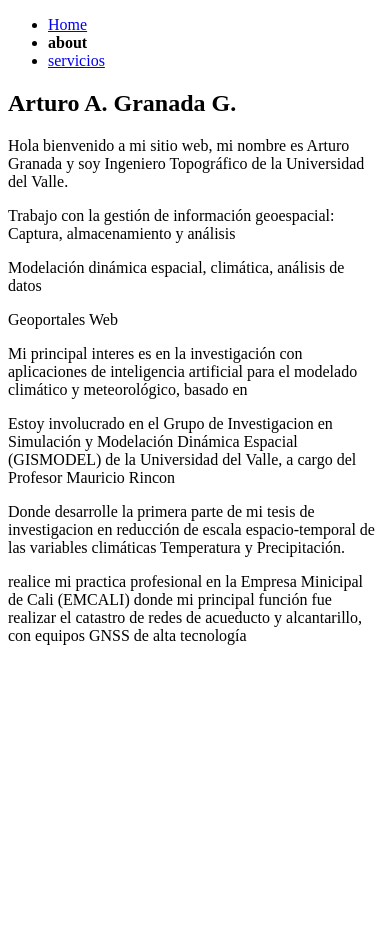
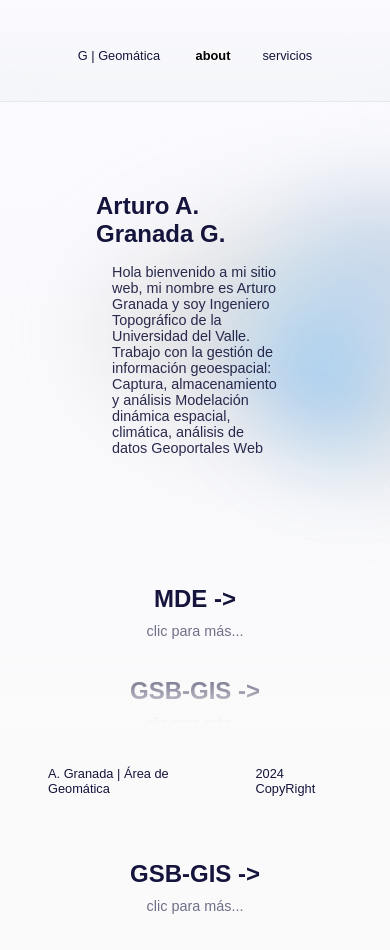
Before and after one commit to alexigranada/webpersonal, a React (Vite) app: page /about in a window 390 px wide. Shown: the top 950 px of the page. Before the commit the page ends 844 px from the top, so only its background shows below. Built offline with nearby package versions, Linux system fonts and the light colour scheme.

Commit message:
VersionSimple

```diff
--- a/src/App.css
+++ b/src/App.css
@@ -1,8 +1,262 @@
+.main {
+  display: flex;
+  flex-direction: column;
+  justify-content: space-between;
+  align-items: center;
+  padding: 4rem 6rem;
+  min-height: 100vh;
+}
 
+.description {
+  display: inherit;
+  justify-content: inherit;
+  align-items: inherit;
+  font-size: small;
+  max-width: var(--max-width);
+  width: 100%;
+  z-index: 2;
+  font-family: var(--font-century);
+}
 
+.description a {
+  display: flex;
+  justify-content: center;
+  align-items: center;
+  gap: 0.5rem;
 
+}
 
+.description p {
+  display: flex;
+  position: relative;
+  margin: 0;
+  padding: 1rem;
+  background-color: rgba(var(--callout-rgb), 0.05);
+  /*border: 1px solid rgba(var(--callout-border-rgb), 0.3);*/
+  border-radius: var(--border-radius);
+}
 
+.description p a {
+  padding: 1rem;
+}
+
+.code {
+  font-weight: 700;
+  font-family: var(--font-century);
+}
+
+.grid {
+  display: grid;
+  grid-template-columns: repeat(4, minmax(25%, auto));
+  max-width: 100%;
+  width: var(--max-width);
+}
+
+.card {
+  padding: 1rem 1.2rem;
+  border-radius: var(--border-radius);
+  background: rgba(var(--card-rgb), 0);
+  border: 1px solid rgba(var(--card-border-rgb), 0);
+  transition: background 200ms, border 200ms;
+  font-family: Arial;
+  font-style: normal;
+  font-weight: 100 900;
+  font-display: swap;
+}
+
+.card span {
+  display: inline-block;
+  transition: transform 200ms;
+}
+
+.card h2 {
+  font-weight: 600;
+  margin-bottom: 0.7rem;
+}
+
+.card p {
+  margin: 0;
+  opacity: 0.6;
+  font-size: 0.9rem;
+  line-height: 1.5;
+  max-width: 30ch;
+  text-wrap: balance;
+}
+
+.center {
+  display: flex;
+  justify-content: center;
+  align-items: center;
+  position: relative;
+  padding: 4rem 0;
+  font-family: var(--font-century);
+}
+
+.center::before {
+  background: var(--secondary-glow);
+  border-radius: 50%;
+  width: 880px;
+  height: 610px;
+  margin-left: -150px;
+  z-index: -1;
+}
+
+.center::after {
+  background: var(--primary-glow);
+  border-radius: 50%;
+  width: 240px;
+  height: 240px;
+  z-index: -1;
+}
+
+.center::before,
+.center::after {
+  content: "";
+  left: 80%;
+  position: absolute;
+  filter: blur(45px); /*45*/
+  transform: translateZ(0);
+}
+
+.logo {
+  position: relative;
+}
+
+.about {
+  display: flex;
+  flex-direction: row;
+  align-items: center;
+  flex-wrap: wrap;
+  justify-content: center;
+}
+
+.about p {
+  margin: 1rem;
+  position: relative;
+  font-size: 0.9em;
+  opacity: 0.9;
+}
+
+/* Enable hover only on non-touch devices */
+@media (hover: hover) and (pointer: fine) {
+  .card:hover {
+    background: rgba(var(--card-rgb), 0.9);
+    border: 1px solid rgba(var(--card-border-rgb), 0.9);
+  }
+
+  .card:hover span {
+    transform: translateX(4px);
+  }
+}
+
+@media (prefers-reduced-motion) {
+  .card:hover span {
+    transform: none;
+  }
+}
+
+/* Mobile */
+@media (max-width: 700px) {
+  .content {
+    padding: 4rem;
+  }
+
+  .grid {
+    grid-template-columns: 1fr;
+    margin-bottom: 120px;
+    max-width: 320px;
+    text-align: center;
+  }
+
+  .card {
+    padding: 1rem 2.5rem;
+  }
+
+  .card h2 {
+    margin-bottom: 0.5rem;
+  }
+
+  .center {
+    padding: 8rem 0 6rem;
+  }
+
+  .center::before {
+    transform: none;
+    height: 300px;
+  }
+
+  .description {
+    font-size: 0.8rem;
+  }
+
+  .description a {
+    padding: 1rem;
+  }
+
+  .description p,
+  .description div {
+    display: flex;
+    justify-content: center;
+    position: fixed;
+    width: 100%;
+  }
+
+  .description p {
+    align-items: center;
+    inset: 0 0 auto;
+    padding: 2rem 1rem 1.4rem;
+    border-radius: 0;
+    border: none;
+    border-bottom: 1px solid rgba(var(--callout-border-rgb), 0.25);
+    background: linear-gradient(
+      to bottom,
+      rgba(var(--background-start-rgb), 1),
+      rgba(var(--callout-rgb), 0.5)
+    );
+    background-clip: padding-box;
+    backdrop-filter: blur(24px);
+  }
+
+  .description div {
+    align-items: flex-end;
+    pointer-events: none;
+    inset: auto 0 0;
+    padding: 2rem;
+    height: 200px;
+    background: linear-gradient(
+      to bottom,
+      transparent 0%,
+      rgb(var(--background-end-rgb)) 40%
+    );
+    z-index: 1;
+  }
+}
+
+/* Tablet and Smaller Desktop */
+@media (min-width: 701px) and (max-width: 1120px) {
+  .grid {
+    grid-template-columns: repeat(2, 50%);
+  }
+}
+
+@media (prefers-color-scheme: dark) {
+  .vercelLogo {
+    filter: invert(1);
+  }
+
+  .logo {
+    filter: invert(1) drop-shadow(0 0 0.3rem #ffffff70);
+  }
+}
+
+@keyframes rotate {
+  from {
+    transform: rotate(360deg);
+  }
+  to {
+    transform: rotate(0deg);
+  }
+}
 
 
 
--- a/src/App.jsx
+++ b/src/App.jsx
@@ -1,4 +1,4 @@
-import React from "react";
+import './App.css'
 import { BrowserRouter, Routes, Route } from "react-router-dom";
 import HomePage from "./paginas/Homepage";
 import AboutPage from "./paginas/Aboutpage";
@@ -8,6 +8,8 @@ import Navbar from "./componentes/Navbar";
 
 function App() {
   return(
+    <>
+      <main className="main">
         <BrowserRouter>
         <Navbar/>
         <Routes>
@@ -17,6 +19,8 @@ function App() {
           <Route path="*" element={<NotFoundPage/>}/>
         </Routes>
         </BrowserRouter>
+      </main>
+    </>
   )
 }
 
--- a/src/componentes/Navbar.jsx
+++ b/src/componentes/Navbar.jsx
@@ -2,18 +2,17 @@ import { NavLink } from "react-router-dom";
 
 function Navbar() {
     return(
-        <div>
-            <ul>
-                <li>
-                    <NavLink className={({ isActive }) => (isActive ? "active": "")} to="/">Home</NavLink>
-                </li>
-                <li>
-                    <NavLink to='about'>about</NavLink>
-                </li>
-                <li>
-                    <NavLink to='servicios'>servicios</NavLink>
-                </li>
-            </ul>
+        <div className="description">
+            <p>
+                <NavLink className={({ isActive }) => (isActive ? "active": "")} to="/">G | Geomática&nbsp;</NavLink>
+                <NavLink to='about'>about</NavLink>
+                <NavLink to='servicios'>servicios</NavLink>
+            </p>
+
+            <div> {/*className="footer" */}
+                <a>A. Granada | Área de Geomática {/**&nbsp; */}</a>
+                <a>2024 CopyRight</a>
+            </div>
         </div>
     )
 }
--- a/src/index.css
+++ b/src/index.css
@@ -1,9 +1,128 @@
 /**ESTILOS DE FORMA GLOBAL*/
+:root {
+  --max-width: 1100px;
+  --border-radius: 4px;
+  --font-mono: ui-monospace, Menlo, Monaco, "Cascadia Mono", "Segoe UI Mono",
+    "Roboto Mono", "Oxygen Mono", "Ubuntu Monospace", "Source Code Pro",
+    "Fira Mono", "Droid Sans Mono", "Courier New", monospace;
+
+  --font-optima: Optima, Segoe, Segoe UI, Candara, Calibri, Arial, sans-serif;
+  --font-calabri: Calibri, Candara, Segoe, Segoe UI, Optima, Arial, sans-serif;
+  --font-arial: Font-family: Arial, Helvetica Neue, Helvetica, sans-serif;
+  --font-century: Century Gothic, CenturyGothic, AppleGothic, sans-serif;
+
+  --foreground-rgb: 20, 20, 60;
+  --background-start-rgb: 250, 250, 255; /*214, 219, 220;*/
+  --background-end-rgb: 250, 250, 250;
+
+  --primary-glow: conic-gradient(
+    from 180deg at 50% 50%,
+    #63c6ff6c 0deg,
+    #51a8ff93 55deg,
+    #97e7ff44 120deg,
+    #83bbff62 160deg,
+    transparent 360deg
+  );
+  /*--primary-glow: radial-gradient(
+    rgba(77, 110, 255, 0.185),
+    rgba(133, 255, 249, 0.144)
+  );*/
+
+  --secondary-glow: radial-gradient(
+    rgba(201, 201, 201, 0.514),
+    rgba(206, 206, 206, 0.5)
+  );
+
+  --tile-start-rgb: 239, 245, 249;
+  --tile-end-rgb: 228, 232, 233;
+  --tile-border: conic-gradient(
+    #00000080,
+    #00000040,
+    #00000030,
+    #00000020,
+    #00000010,
+    #00000010,
+    #00000080
+  );
+
+  --callout-rgb: 238, 240, 241;
+  --callout-border-rgb: 172, 175, 176;
+  --card-rgb: 255, 255, 255;
+  --card-border-rgb: 255, 255, 255;
+}
+
+@media (prefers-color-scheme: dark) {
+  :root {
+    --foreground-rgb: 255, 255, 255;
+    --background-start-rgb: 0, 0, 0;
+    --background-end-rgb: 0, 0, 0;
+
+    --primary-glow: radial-gradient(rgba(1, 65, 255, 0.4), rgba(1, 65, 255, 0));
+    --secondary-glow: linear-gradient(
+      to bottom right,
+      rgba(1, 65, 255, 0),
+      rgba(1, 65, 255, 0),
+      rgba(1, 65, 255, 0.3)
+    );
+
+    --tile-start-rgb: 2, 13, 46;
+    --tile-end-rgb: 2, 5, 19;
+    --tile-border: conic-gradient(
+      #ffffff80,
+      #ffffff40,
+      #ffffff30,
+      #ffffff20,
+      #ffffff10,
+      #ffffff10,
+      #ffffff80
+    );
+
+    --callout-rgb: 20, 20, 20;
+    --callout-border-rgb: 108, 108, 108;
+    --card-rgb: 100, 100, 100;
+    --card-border-rgb: 200, 200, 200;
+  }
+}
+
+* {
+  box-sizing: border-box;
+  padding: 0;
+  margin: 0;
+}
+
+html,
+body {
+  max-width: 100vw;
+  overflow-x: hidden;
+}
+
+body {
+  color: rgb(var(--foreground-rgb));
+  background: linear-gradient(
+      to bottom,
+      transparent,
+      rgb(var(--background-end-rgb))
+    )
+    rgb(var(--background-start-rgb));
+}
+
+a {
+  color: inherit;
+  text-decoration: none;
+}
+
 .active {
   color: rgb(0, 0, 0);
   font-weight: bold;
   text-decoration: none;
 }
+
+@media (prefers-color-scheme: dark) {
+  html {
+    color-scheme: dark;
+  }
+}
+
 
 
 
@@ -24,7 +143,7 @@
 
 /*
 :root {
-  font-family: Inter, system-ui, Avenir, Helvetica, Arial, sans-serif;
+
   line-height: 1.5;
   font-weight: 400;
 
@@ -66,7 +185,6 @@ button {
   padding: 0.6em 1.2em;
   font-size: 1em;
   font-weight: 500;
-  font-family: inherit;
   background-color: #1a1a1a;
   cursor: pointer;
   transition: border-color 0.25s;
--- a/src/paginas/Aboutpage.jsx
+++ b/src/paginas/Aboutpage.jsx
@@ -1,18 +1,46 @@
 function AboutPage() {
     return(
-        <div>
-            <h2>Arturo A. Granada G.</h2>
-            <p>Hola bienvenido a mi sitio web, mi nombre es Arturo Granada y soy Ingeniero Topográfico de la Universidad del Valle.</p>
-            <p>Trabajo con la gestión de información geoespacial: Captura, almacenamiento y análisis</p>
-            <p>Modelación dinámica espacial,  climática, análisis de datos</p>
-            <p>Geoportales Web</p>
+        <>
+        <div className="center">
+            <div className="about">
+                <h2>Arturo A. Granada G.</h2>
+                <p>Hola bienvenido a mi sitio web, mi nombre es Arturo Granada y soy Ingeniero Topográfico de la Universidad del Valle.
+                Trabajo con la gestión de información geoespacial: Captura, almacenamiento y análisis
+                Modelación dinámica espacial,  climática, análisis de datos
+                Geoportales Web</p>
+            </div>
+        </div>
 
-            <p>Mi principal interes es en la investigación con aplicaciones de inteligencia artificial para el modelado climático y meteorológico, basado en</p>
-            <p>Estoy involucrado en el Grupo de Investigacion en Simulación y Modelación Dinámica Espacial (GISMODEL) de la Universidad del Valle, a cargo del Profesor Mauricio Rincon</p>
-            <p>Donde desarrolle la primera parte de mi tesis de investigacion en reducción de escala espacio-temporal de las variables climáticas Temperatura y Precipitación.</p>
-            <p>realice mi practica profesional en la Empresa Minicipal de Cali (EMCALI) donde mi principal función fue realizar el catastro de redes de acueducto y alcantarillo, con equipos GNSS de alta tecnología</p>
+        <div className="grid">
+        <a className="card">
+            <h2>
+                MDE <span>-&gt;</span>
+            </h2>
+            <p>clic para más...</p>
+        </a>
 
+        <a className="card">
+            <h2>
+                GSB-GIS <span>-&gt;</span>
+            </h2>
+            <p>clic para más...</p>
+        </a>
+
+        <a className="card">
+            <h2>
+                MDE <span>-&gt;</span>
+            </h2>
+            <p>clic para más...</p>
+        </a>
+
+        <a className="card">
+            <h2>
+                GSB-GIS <span>-&gt;</span>
+            </h2>
+            <p>clic para más...</p>
+        </a>
         </div>
+        </>
     )
 }
 
--- a/src/paginas/Homepage.jsx
+++ b/src/paginas/Homepage.jsx
@@ -1,10 +1,42 @@
+
 
 function HomePage() {
     return(
-        <div>
-            <h1>Home Geomática</h1>
-            <p></p>
-        </div>
+        <>
+            <div className="center">
+                <h1>GEOMÁTICA</h1>
+            </div>
+
+            <div className="grid">
+                <a className="card">
+                    <h2>
+                        MDE <span>-&gt;</span>
+                    </h2>
+                    <p>clic para más...</p>
+                </a>
+
+                <a className="card">
+                    <h2>
+                        GSB-GIS <span>-&gt;</span>
+                    </h2>
+                    <p>clic para más...</p>
+                </a>
+
+                <a className="card">
+                    <h2>
+                        MDE <span>-&gt;</span>
+                    </h2>
+                    <p>clic para más...</p>
+                </a>
+
+                <a className="card">
+                    <h2>
+                        GSB-GIS <span>-&gt;</span>
+                    </h2>
+                    <p>clic para más...</p>
+                </a>
+            </div>
+        </>
     )
 }
 
--- a/src/paginas/NotFound.jsx
+++ b/src/paginas/NotFound.jsx
@@ -1,4 +1,4 @@
-function NotFoundPage(params) {
+function NotFoundPage() {
     <div>
         <h1> 404 Found </h1>
     </div>
--- a/src/paginas/Serviciospage.jsx
+++ b/src/paginas/Serviciospage.jsx
@@ -1,6 +1,6 @@
 function ServiciosPage() {
     return(
-        <div>
+        <div className="center">
             <h2>Servicios Geomáticos</h2>
             <p>Sistemas de Información Geográfica</p>
             <p>GNSS</p>
```
Also changed, not shown: Vite+React.txt. Lines whose indentation alone changed are shown as unchanged.
